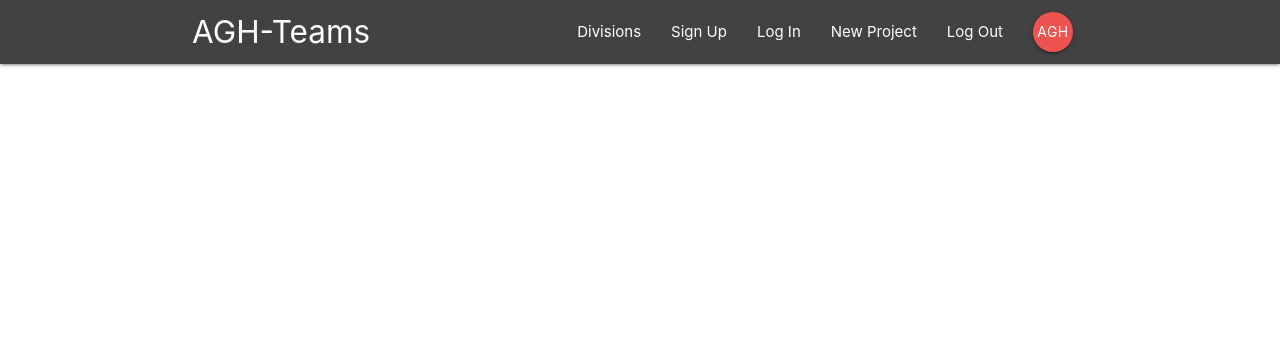
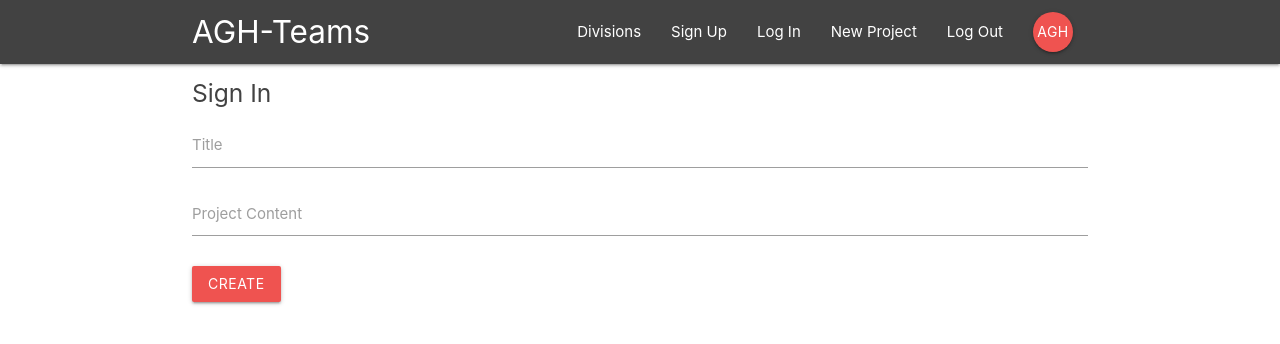
Before and after one commit to pidubiel/agh-teams, a React (Create React App) app: page /create in a window 1280 px wide. Shown: the top 344 px of the page. Built offline with nearby package versions, Linux system fonts and the light colour scheme.

Commit message:
Added Create Project Component

```diff
--- a/src/App.js
+++ b/src/App.js
@@ -5,6 +5,7 @@
 import ProjectDetails from './components/projects/ProjectDetails'
 import SignIn from './components/auth/SignIn'
 import SignUp from './components/auth/SignUp'
+import CreateProject from './components/projects/CreateProject'
 
 class App extends Component {
   render(){
@@ -17,6 +18,7 @@
             <Route path="/project/:id" component={ProjectDetails} />
             <Route path="/signin" component={SignIn} />
             <Route path="/signup" component={SignUp} />
+            <Route path="/create" component={CreateProject} />
           </Switch>
         </div>
       </BrowserRouter>
--- a/src/components/projects/CreateProject.js
+++ b/src/components/projects/CreateProject.js
@@ -0,0 +1,40 @@
+import React, { Component } from 'react'
+
+class CreateProject extends Component {
+  state = {
+    title: '',
+    content: ''
+  }
+  handleChange = (e) => {
+    //console.log(this.state);
+    this.setState({
+      [e.target.id]: e.target.value
+    })
+  }
+  handleSubmit = (e) => {
+    e.preventDefault();
+    console.log(this.state);
+  }
+  render() {
+    return (
+      <div className="container">
+        <form onSubmit={this.handleSubmit} className="white">
+          <h5 className="grey-text text-darken-3">Sign In</h5>
+          <div className="input-field">
+            <label htmlFor="title">Title</label>
+            <input type="text" id="title" onChange={this.handleChange}/>
+          </div>
+          <div className="input-field">
+            <label htmlFor="content">Project Content</label>
+            <textarea id="content" className="materialize-textarea" onChange={this.handleChange}></textarea>
+          </div>
+          <div className="input-field">
+            <button className="btn red lighten-1 waves-effect waves-light">Create</button>
+          </div>
+        </form>
+      </div>
+    )
+  }
+}
+
+export default CreateProject
```
